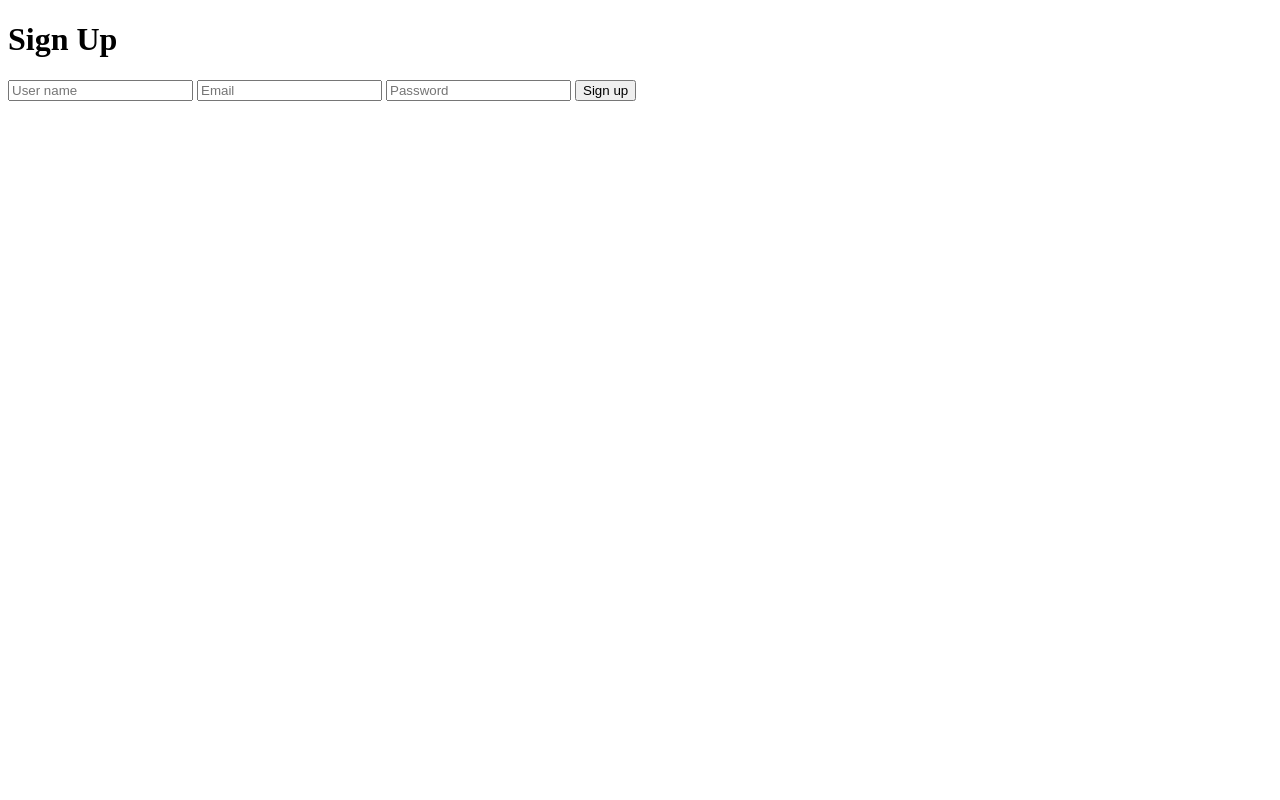
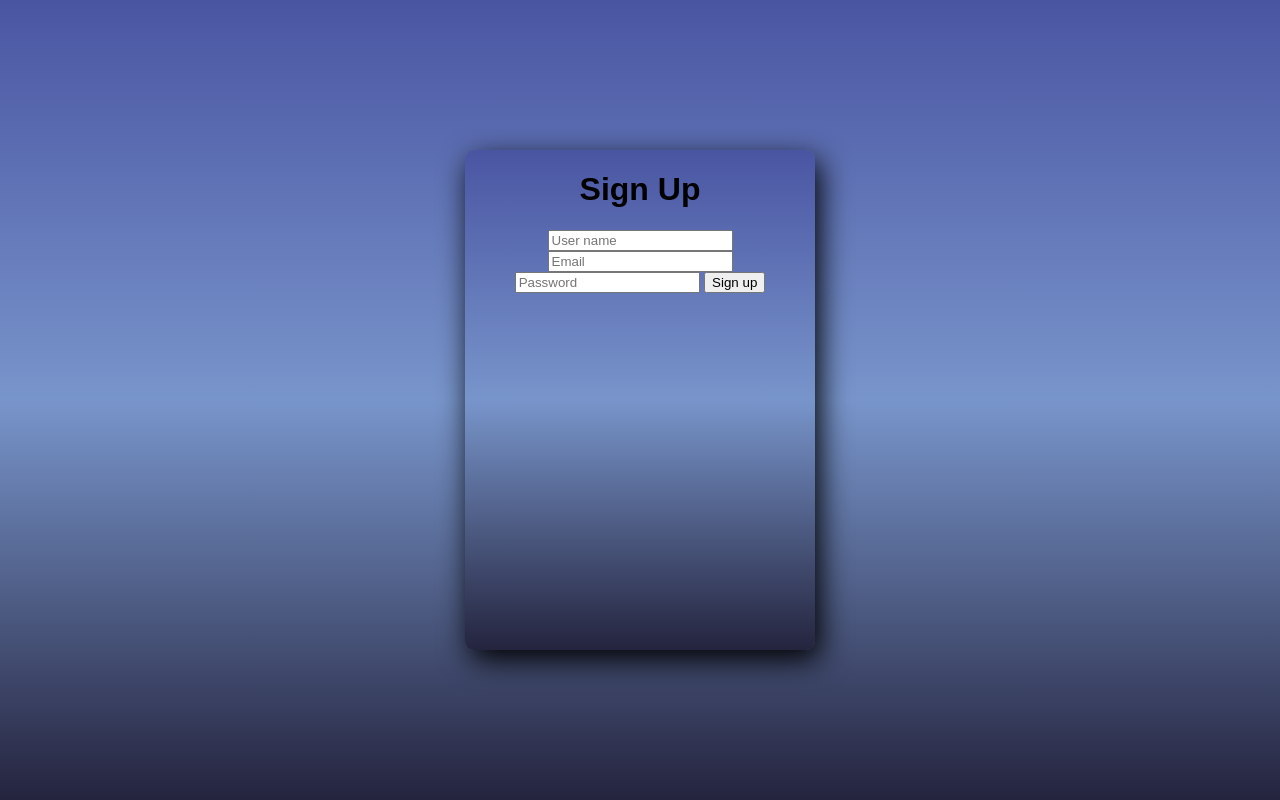
Before and after one commit to Mehdi84329/project, a plain HTML site: page index.html in a window 1280 px wide. Drawn offline with Linux system fonts and the light colour scheme.

```diff
--- a/index.html
+++ b/index.html
@@ -4,6 +4,7 @@
     <meta charset="UTF-8">
     <meta name="viewport" content="width=device-width, initial-scale=1.0">
     <title>Document</title>
+    <link rel="stylesheet" href="style.css">
 </head>
 <body>
     <form>
--- a/style.css
+++ b/style.css
@@ -0,0 +1,19 @@
+form{
+    background: linear-gradient(#4a55a2, #7895cb, #24243e);
+    border-radius: 9px;
+    box-shadow: 5px 10px 30px;
+    text-align: center;
+    width: 350px;
+    height: 500px;
+    font-family: Arial, Helvetica, sans-serif;
+
+}
+body{
+    background: linear-gradient(#4a55a2, #7895cb, #24243e);
+    display: flex;
+    margin: 0;
+    padding: 0;
+    justify-content: center;
+    align-items: center;
+    height: 100vh;
+}
```
